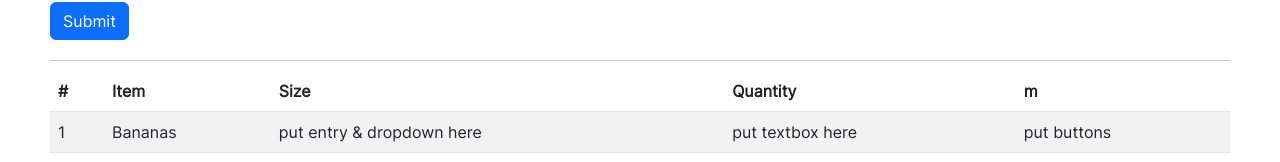
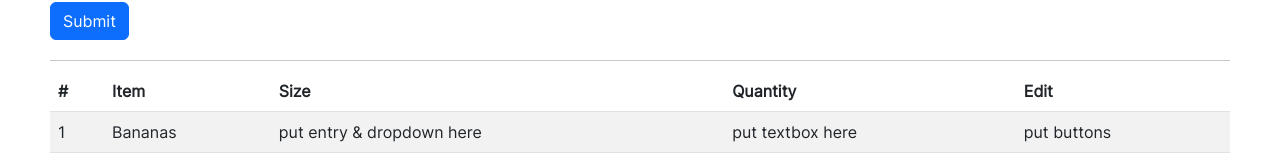
Before and after one commit to matthewnanas/SaveSmart, a React (Create React App) app in the folder web/: page /create in a window 1280 px wide. Shown: the part 225-387 px from the top of the page. Built offline with nearby package versions, Linux system fonts and the light colour scheme.

Commit message:
Typo fix

```diff
--- a/web/src/Pages/GroceryList.tsx
+++ b/web/src/Pages/GroceryList.tsx
@@ -71,7 +71,7 @@ function DesktopList() {
                             <th>Item</th>
                             <th>Size</th>
                             <th>Quantity</th>
-                            <th>m</th>
+                            <th>Edit</th>
                         </tr>
                     </thead>
                     <tbody>
```
